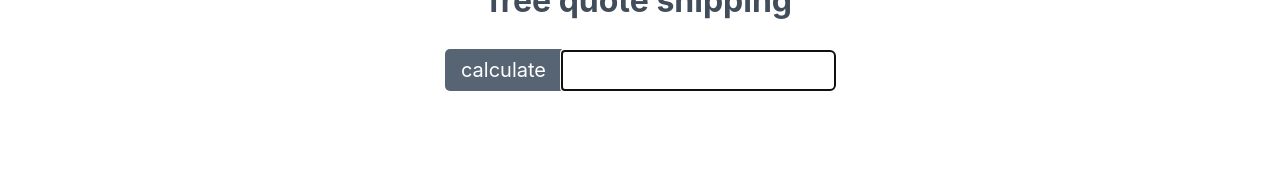
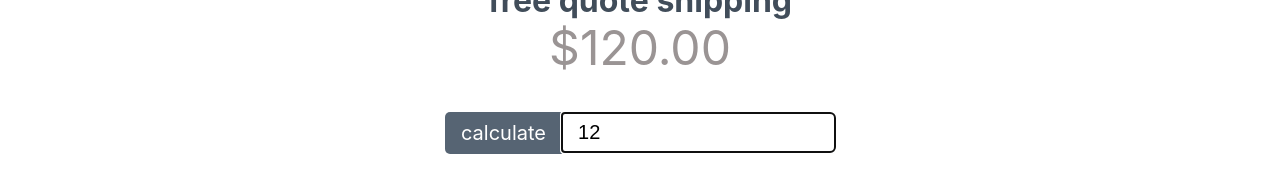
Before and after one commit to StevenGaudin-Lawson/shipping-calculator, a plain HTML site: page index.html in a window 1280 px wide. Both pictures are taken after a click on the label "calculate". Shown: the part 239-432 px from the top of the page. Drawn offline with Linux system fonts and the light colour scheme.

Commit message:
Updating index.js file

```diff
--- a/index.html
+++ b/index.html
@@ -17,17 +17,18 @@
               <button>login</button>
             </nav>
 
-
+            <P class = "pick-me"></P>
 
             <aside id="test" class="shipping-calculator  test">
               <header>
                 <img src="img/truck.svg" alt="shipping van">
                 <h2>free quote shipping</h2>
+                <p class = "shipping-rate"></p>
+              </header>
 
-              </header>
               <div class="control test">
                 <label  for="weight">calculate</label>
-                <input id="weight" type="text"   >
+                <input id="weight" type="text" value="12"  >
               </div>
             </aside>
 
--- a/js/index.js
+++ b/js/index.js
@@ -0,0 +1,70 @@
+/*
+        document.getElementByID('id-to-select')
+        return Type: element/group of elements or markup
+
+        document.getElementByClassName('test')
+        return Type: HTML collection
+
+        document.getElementByTagName('img')
+        return Type: HTML collection
+
+        document.querySelector('.test')
+        returns: element/group of elements markup
+
+        document.querySelectorAl('.test')
+        returns: Nodelist
+
+*/
+
+//pick out the login button
+
+/*
+console.log(document.getElementById('weight'))
+console.log(document.getElementsByClassName('test'))
+console.log(document.getElementsByTagName('img'))
+console.log(document.querySelector('.test'))
+console.log(document.querySelectorAll('.test'))
+console.log(document.getElementsByClassName('site-nav test'))
+
+console.log(document.querySelector('button'))
+console.log(document.querySelector('label'))
+console.log(document.getElementsByClassName('shipping-calculator test'))
+*/
+
+const calculateButton = document.querySelector('label')
+const shippingWeight = document.querySelector('input')
+const shippingRate = 10
+const shippingRateDisplay = document.querySelector('.shipping-rate')
+/*
+    console.log(shippingRateDisplay)
+    console.log(shippingWeight)
+    console.log(calculateButton)
+*/
+
+/*
+    Events
+    element.addEvenListener(eventType, function(){
+        ///code will go here
+    })
+*/
+calculateButton.addEventListener('click', function(){
+    /*
+     Reads in the user input
+     Data type of the text field is a string
+     String number boolean t/f
+     "string +" will concatenate strings together
+     Numbers * + - / these are arithmetic operaters
+     typeof() will show you what type the field is
+    */
+    let weight = shippingWeight.value;
+    weight = Number(weight)
+    let rate = weight * shippingRate
+    shippingRateDisplay.textContent = '$' + rate + '.00';
+    shippingRateDisplay.style.fontSize = '3rem'
+})
+
+
+console.log(document.querySelector('input'))
+
+let pickMe = document.querySelector('.pick-me')
+console.log(pickMe)
```
